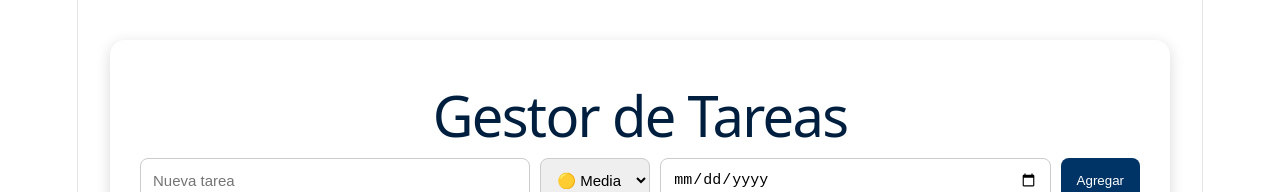
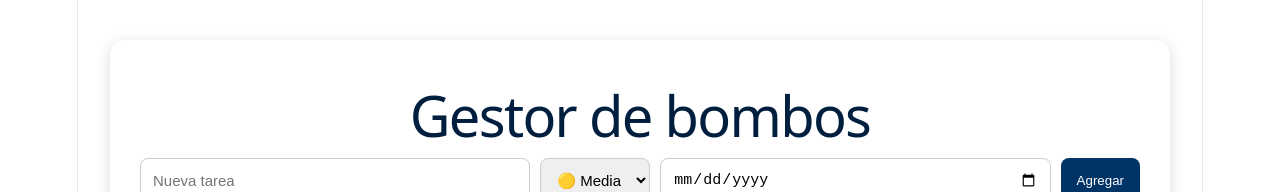
Before and after one commit to leonardo2612/DatacenterCRUD, a React (Vite) app in the folder frontend/: page / in a window 1280 px wide. Shown: the top 192 px of the page. Built offline with nearby package versions, Linux system fonts and the light colour scheme; no server answers.

Commit message:
cambio de nombre

```diff
--- a/frontend/src/App.jsx
+++ b/frontend/src/App.jsx
@@ -380,7 +380,7 @@ return(
 
 
 <h1>
-Gestor de Tareas
+Gestor de bombos
 </h1>
 
 
```
